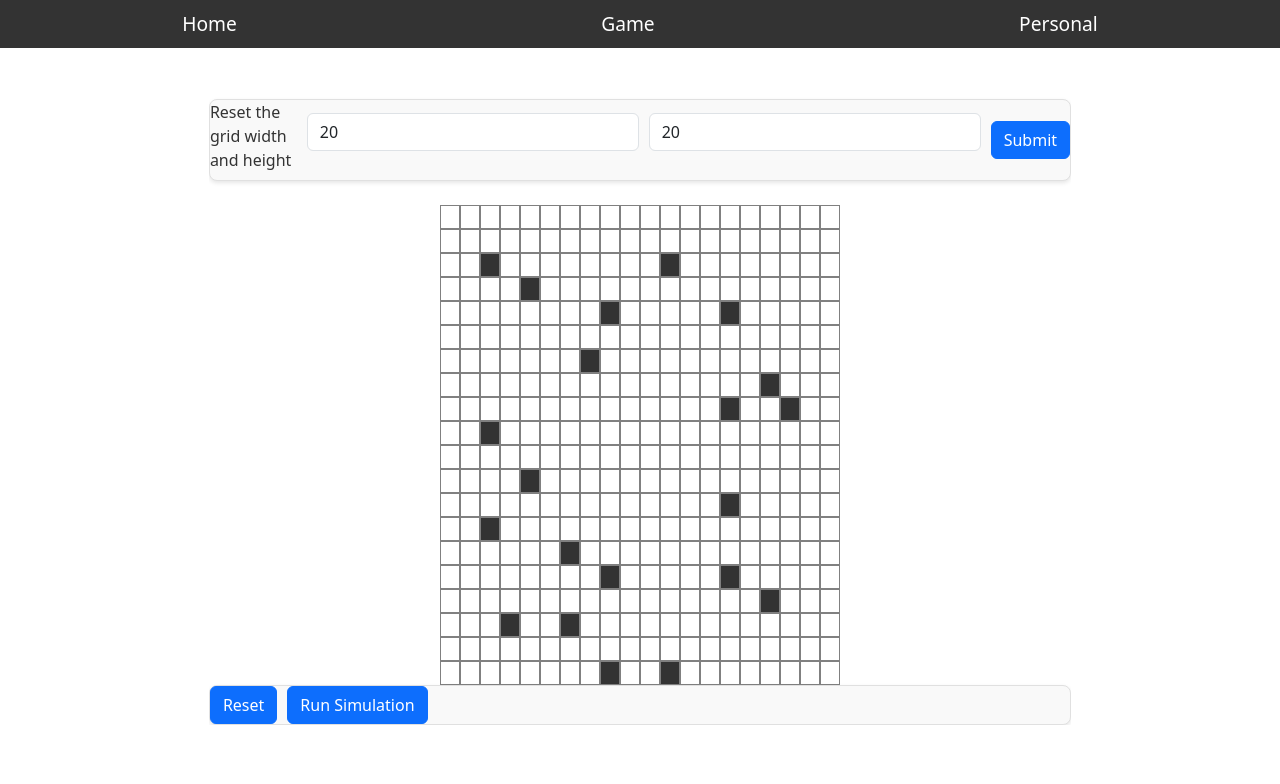
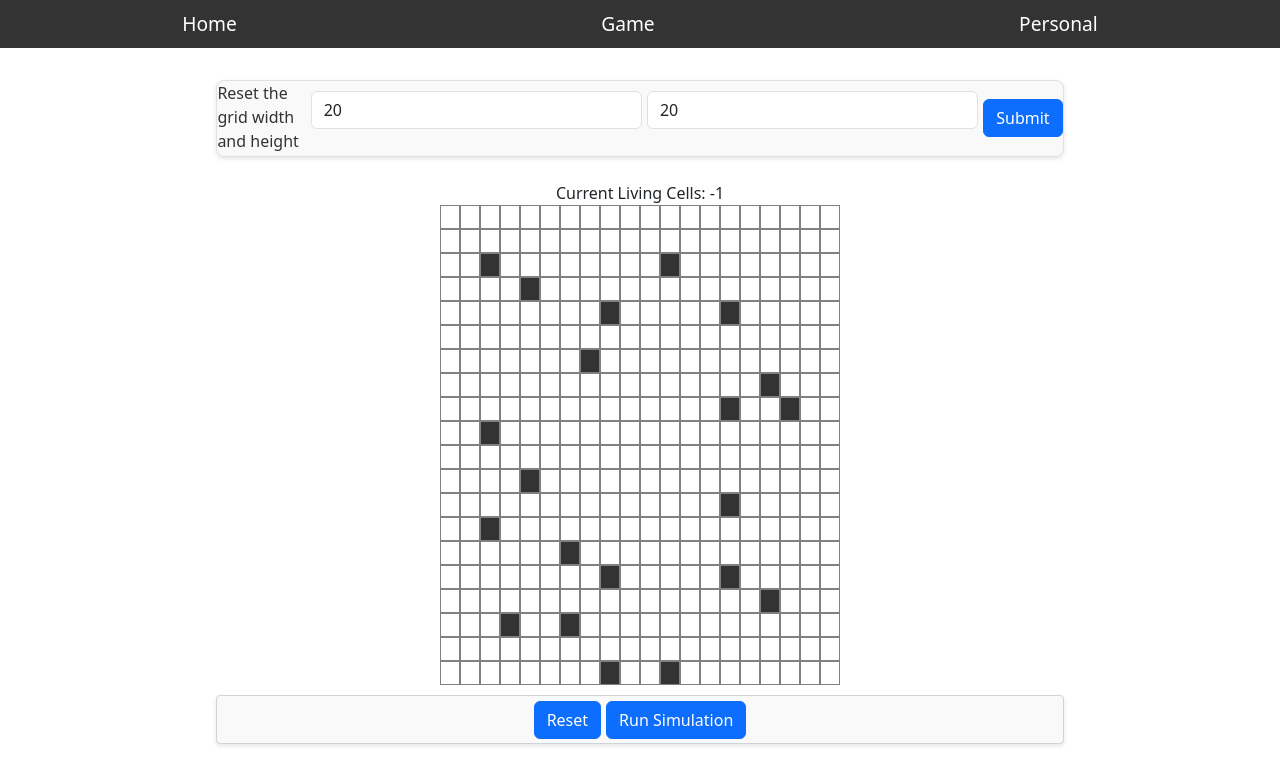
Before and after one commit to lilaxuan/Conway-s-Game-of-Life, a React (Vite) app in the folder Conways-Game-of-life-react-app/: page /grid in a window 1280 px wide. Shown: the top 784 px of the page. Built offline with nearby package versions, Linux system fonts and the light colour scheme.

Commit message:
Figuring out current living cells count-unfinished

```diff
--- a/Conways-Game-of-life-react-app/src/BoxComponent.css
+++ b/Conways-Game-of-life-react-app/src/BoxComponent.css
@@ -3,6 +3,11 @@
     height: 100%;
     border: 1px solid gray;
     transition: background-color 0.3s;
+}
+
+.adjustBoxSizeClass {
+    width: 10px;
+    height: 10px;
 }
 
 .livingBlackColor {
--- a/Conways-Game-of-life-react-app/src/BoxComponent.jsx
+++ b/Conways-Game-of-life-react-app/src/BoxComponent.jsx
@@ -1,27 +1,38 @@
 import './BoxComponent.css'
 import { useState, useEffect } from 'react'
+import { CountProvider } from './CountProvider';
 
 
 export default function BoxComponent(props) {
-    // console.log("helohihi : ", props.isAlive);
+    // console.log("helohihiisAlive : ", props.isAlive);
     const [boxLiving, setBoxLiving] = useState(props.isAlive);
     const [boxColorClass, setBoxColorClass] = useState('deadWhiteColor');
+    // const { count, initialCount, setCount } = useCount(); // 可以接受provider中的variables
+    const { count, setCount } = CountProvider();
+
 
     function swithBoxState() {
-        if (boxLiving === true) {
-            setBoxLiving(false)
-        } else {
-            setBoxLiving(true)
-        }
+        // 需要换一下if 条件不然的话会一直进来这个render里面
+        // if (boxLiving === true) {
+        //     setBoxLiving(false);
+        //     setCount(count - 1);
+        // } else {
+        //     setBoxLiving(true);
+        //     setCount(count + 1);
+        // }
+        setBoxLiving(!boxLiving);
     }
 
-    // useEffect updates wheneven the boxLiving state has been changed
+
+    // // useEffect updates wheneven the boxLiving state has been changed
     useEffect(() => {
         // Update the grid container's CSS variables when rows or cols changes
         if (boxLiving === true) {
             setBoxColorClass('livingBlackColor');
+            setCount(count + 1);
         } else {
             setBoxColorClass('deadWhiteColor');
+            setCount(count - 1);
         }
     }, [boxLiving]);
 
--- /dev/null
+++ b/Conways-Game-of-life-react-app/src/CountProvider.jsx
@@ -0,0 +1,39 @@
+import React, { createContext, useContext } from 'react';
+
+// Create Context
+const CountContext = createContext();
+
+// Custom hook to use the context
+export function CountProvider() {
+    return useContext(CountContext);
+}
+
+export { CountContext };
+
+// import React, { createContext, useState, useContext } from 'react';
+
+// const CountContext = createContext();
+
+// export const CountProvider = ({ children, initialCount }) => {
+//     // const [count, setCount] = useState(initialCount);
+//     const [count, setCount] = useState(initialCount);
+
+
+//     // // Functions to increment and decrement the count
+//     // const incrementCount = () => setCount(prevCount => prevCount + 1);
+//     // const decrementCount = () => setCount(prevCount => prevCount - 1);
+
+//     // return (
+//     //     <CountContext.Provider value={{ count, incrementCount, decrementCount }}>
+//     //         {children}
+//     //     </CountContext.Provider>
+//     // );
+//     return (
+//         <CountContext.Provider value={{ count, initialCount, setCount }}>
+//             {children}
+//         </CountContext.Provider>
+//     );
+// };
+
+// // Custom hook to use the count context
+// export const useCount = () => useContext(CountContext);
--- a/Conways-Game-of-life-react-app/src/GridLayout.css
+++ b/Conways-Game-of-life-react-app/src/GridLayout.css
@@ -14,12 +14,32 @@ html {
     display: flex;
     flex-direction: column;
     align-items: center;
-    overflow-y: auto;
+    /* overflow-y: auto; */
     /* Enables vertical scrolling */
     padding-top: 0.01vh;
     /* Adjust based on the navbar's height */
     margin-top: 0.01vh;
 }
+
+.part {
+    /* flex-grow: 1; */
+    display: flex;
+    flex-direction: column;
+    flex: 1;
+    /* Make parts take equal space in the .content container */
+}
+
+.part2 {
+    /* flex-grow: 1; */
+    display: flex;
+    flex-direction: column;
+    flex: 2;
+    /* Make parts take equal space in the .content container */
+    flex-wrap: wrap;
+    /* Allows boxes to wrap to the next line/column */
+}
+
+
 
 .grid-background {
     background-color: #e0e0e0;
@@ -29,8 +49,10 @@ html {
 
 .grid-container {
     display: grid;
-    grid-template-rows: repeat(auto-fill, minmax(var(--rows), 1fr));
-    grid-template-columns: repeat(var(--cols), 1fr);
+    /* grid-template-rows: repeat(auto-fill, minmax(var(--rows), 1fr));
+    grid-template-columns: repeat(var(--cols), 1fr); */
+    grid-template-rows: repeat(var(--rows), minmax(min-content, 1fr));
+    grid-template-columns: repeat(var(--cols), minmax(min-content, 1fr));
     max-height: 600px;
     max-width: 800px;
     /* overflow-y: auto; */
@@ -41,28 +63,42 @@ html {
     width: 100%;
     display: flex;
     align-items: center;
-    justify-content: start;
+    justify-content: center;
     background-color: #f9f9f9;
     border: 1px solid #e0e0e0;
     border-radius: 8px;
     box-shadow: 0 2px 4px rgba(0, 0, 0, 0.1);
-    gap: 10px;
+    gap: 5px;
+    margin-top: 10px;
 }
 
 .form-container p {
     font-size: 1rem;
-    margin-bottom: 0.5rem;
+    margin-bottom: 0.2rem;
     color: #333;
 }
 
 .form-control {
     display: block;
     width: 100%;
-    padding: 0.375rem 0.75rem;
+    padding: 0.3rem 0.75rem;
     font-size: 1rem;
     line-height: 1.5;
     color: #495057;
     background-color: #fff;
+    background-clip: padding-box;
+    border: 1px solid #ced4da;
+    border-radius: 0.25rem;
+    transition: border-color 0.15s ease-in-out, box-shadow 0.15s ease-in-out;
+}
+
+.form-control-bottom {
+    width: 100%;
+    padding: 0.3rem 0.75rem;
+    font-size: 1rem;
+    line-height: 1.5;
+    color: #495057;
+    background-color: #f9f9f9;
     background-clip: padding-box;
     border: 1px solid #ced4da;
     border-radius: 0.25rem;
@@ -88,3 +124,9 @@ html {
     background-color: #0069d9;
     border-color: #0062cc;
 }
+
+/* .grid-count-heatmap-container {
+    display: block;
+    justify-content: center;
+    align-items: center;
+} */
--- a/Conways-Game-of-life-react-app/src/GridLayout.jsx
+++ b/Conways-Game-of-life-react-app/src/GridLayout.jsx
@@ -1,6 +1,8 @@
 import React, { useState, useRef, useEffect } from 'react';
 import BoxComponent from './BoxComponent';
 import './GridLayout.css';
+import { CountContext } from './CountProvider';
+// import { CountContext, CountProvider, useCount} from './CountProvider';
 
 
 export default function GridLayout() {
@@ -15,7 +17,24 @@ export default function GridLayout() {
     // const initialBoxComponents = buildInitialGrid(chosenIndices, rows, cols);
     // const [boxComponents, setBoxComponents] = useState([initialBoxComponents]); // no need to set up boxComponents using state, otherwise it'll be rendered a lot of times.
     // const [boxComponents, setBoxComponents] = useState([]);
+    console.log('hihihi123');
+    // const [count, setCount] = useState(0);
+    // const { count } = useCount();
+    // const chosenIndices = genRandomIndicesForAliveBoxes(rows, cols);
+    // let count = 0; // we don't want re-render every time count changes; otherwise it'll get into a inifinite loop
+    console.log('hihihihihihihihi1111111111');
+    console.log('hihihihihihihihi1111111111');
+    const [chosenIndices, setChosenIndices] = useState(genRandomIndicesForAliveBoxes(INITIAL_ROWS, INITIAL_COLS));
+    // const [initialCount, setInitialCount] = useState(chosenIndices.size);
+    const [count, setCount] = useState(0);
 
+    useEffect(() => {
+        setChosenIndices(genRandomIndicesForAliveBoxes(rows, cols));
+    }, [rows, cols]);
+
+    // useEffect(() => {
+    //     setInitialCount(chosenIndices.size); // Update initial count based on chosenIndices
+    // }, chosenIndices); // Recalculate when rows or cols change
 
     // Reset the Grid dimension based on users' inputs
     function resetGridSize() {
@@ -52,33 +71,51 @@ export default function GridLayout() {
 
     // Generate random incides for living cells for the initial Grid
     function genRandomIndicesForAliveBoxes(rows, cols) {
-        const chosenIndices = [];
+        const chosenIndices = new Set();
         for (let i = 0; i < rows; i++) {
             for (let j = 0; j < cols; j++) {
                 // Generate a random number between 0 and 1
                 const rand = Math.random();
                 if (rand < 0.05) {
-                    chosenIndices.push([i, j]);
+                    // chosenIndices.push([i, j]);
+                    chosenIndices.add([i, j]);
+
                 }
             }
         }
-        console.log('chosen indices to be alive are: ', chosenIndices);
+        // console.log('chosen indices to be alive are: ', chosenIndices);
         return chosenIndices;
     }
 
     // Choose random 5% cells to be alive; Pass the background color props to the child BoxComponent
     function buildGrid(chosenIndices, rows, cols) {
         // Create the initial 20 * 20 boxComponents/grids
+        // let adjustBoxSize = false;
+        // if (rows > 22) {
+        //     adjustBoxSize = true;
+        // }
         let boxComponents = [];
+        console.log('in buildGrid-chosenIndices: ', chosenIndices);
         // console.log('1111111111111-rows: ', rows);
         // console.log('1111111111111-cols: ', cols);
         for (let i = 0; i < rows; i++) {
             let row = [];
             for (let j = 0; j < cols; j++) {
-                if (containsArray(chosenIndices, [i, j])) {
-                    row.push(<BoxComponent key={`${i}-${j}`} isAlive={true} />); // can pass x and y;
+                // if (containsArray(chosenIndices, [i, j])) {
+                if (setHasArray(chosenIndices, [i, j]) === true) {
+                    row.push(<BoxComponent key={`${i}-${j}`} isAlive={true} />);
+                    // if (adjustBoxSize === true) {
+                    //     row.push(<BoxComponent key={`${i}-${j}`} isAlive={true} adjustBoxSize={true} />); // can pass x and y;
+                    // } else {
+                    //     row.push(<BoxComponent key={`${i}-${j}`} isAlive={true} adjustBoxSize={false} />);
+                    // }
                 } else {
                     row.push(<BoxComponent key={`${i}-${j}`} isAlive={false} />);
+                    // if (adjustBoxSize === true) {
+                    //     row.push(<BoxComponent key={`${i}-${j}`} isAlive={false} adjustBoxSize={true} />);
+                    // } else {
+                    //     row.push(<BoxComponent key={`${i}-${j}`} isAlive={false} adjustBoxSize={false} />);
+                    // }
                 }
                 // row.push(<BoxComponent key={`${i}-${j}`} />);
             }
@@ -91,10 +128,21 @@ export default function GridLayout() {
     };
 
     // Function to check if an array contains a pair [i, j]
-    function containsArray(arrOfArr, targetArr) {
-        return arrOfArr.some(subArr =>
-            subArr.length === targetArr.length && subArr.every((value, index) => value === targetArr[index])
-        );
+    // function containsArray(arrOfArr, targetArr) {
+    //     return arrOfArr.some(subArr =>
+    //         subArr.length === targetArr.length && subArr.every((value, index) => value === targetArr[index])
+    //     );
+    // }
+    // const exists = array.includes(item);
+    // const exists = mySet.has(item); // only the same object will return true
+
+    function setHasArray(set, arrayToFind) {
+        for (const item of set) {
+            if (Array.isArray(item) && arrayToFind.length === item.length && arrayToFind.every((val, index) => val === item[index])) {
+                return true;
+            }
+        }
+        return false;
     }
 
     // Reset Grid to the original 20*20 dimension with 5% living cells
@@ -120,13 +168,22 @@ export default function GridLayout() {
         }
     }
 
-    const chosenIndices = genRandomIndicesForAliveBoxes(rows, cols);
+    // console.log('hihihi-jiaxuanli');
+    // const chosenIndices = genRandomIndicesForAliveBoxes(rows, cols);
+    // const initial_count = chosenIndices.size;
+
+    // console.log('chosenIndices 111111: ', chosenIndices);
+    // console.log('initial_count 1111111: ', initial_count);
     // let boxComponentsLatest = buildGrid(chosenIndices, rows, cols);
     // setBoxComponents(boxComponentsLatest);
     const boxComponents = buildGrid(chosenIndices, rows, cols);
 
     return (
+        // <CountContext.Provider value={{ count, setCount }}>
+        // <CountProvider initialCount={initialCount}>
+        <CountContext.Provider value={{ count, setCount }}>
             <div className='content'>
+                {/* <div className='part'> */}
                 <div className='form-container my-4'>
                     <p>Reset the grid width and height</p>
                     <input
@@ -145,15 +202,25 @@ export default function GridLayout() {
                     <button onClick={resetGridSize} className="btn btn-primary">Submit</button>
                     {error && <div className="alert alert-danger mt-3">{error}</div>}
                 </div>
+                {/* </div> */}
+                {/* <div className='part2'> */}
+                {/* <div grid-count-heatmap-container> */}
+                <div>Current Living Cells: {count}</div>
                 <div className='grid-background'>
                     <div className="grid-container" ref={gridContainerRef}>
                         {boxComponents}
                     </div>
                 </div>
-            <div className='form-container'>
+                {/* </div> */}
+                {/* </div> */}
+                {/* <div className='part'> */}
+                <div className='form-container form-control-bottom'>
                     <button onClick={resetGrid} className="btn btn-primary">Reset</button>
                     <button onClick={resetGrid} className="btn btn-primary">Run Simulation</button>
                 </div>
+                {/* </div> */}
             </div>
+            {/* </CountProvider> */}
+        </CountContext.Provider>
     )
 }
--- a/Conways-Game-of-life-react-app/src/Home.jsx
+++ b/Conways-Game-of-life-react-app/src/Home.jsx
@@ -4,6 +4,7 @@ import Personal from './Personal';
 import GridLayout from './GridLayout';
 import 'bootstrap/dist/css/bootstrap.min.css';
 import HomePageContent from './HomePageContent';
+import { CountProvider } from './CountProvider';
 
 export default function Home() {
 
```
Lines whose indentation alone changed are shown as unchanged.
